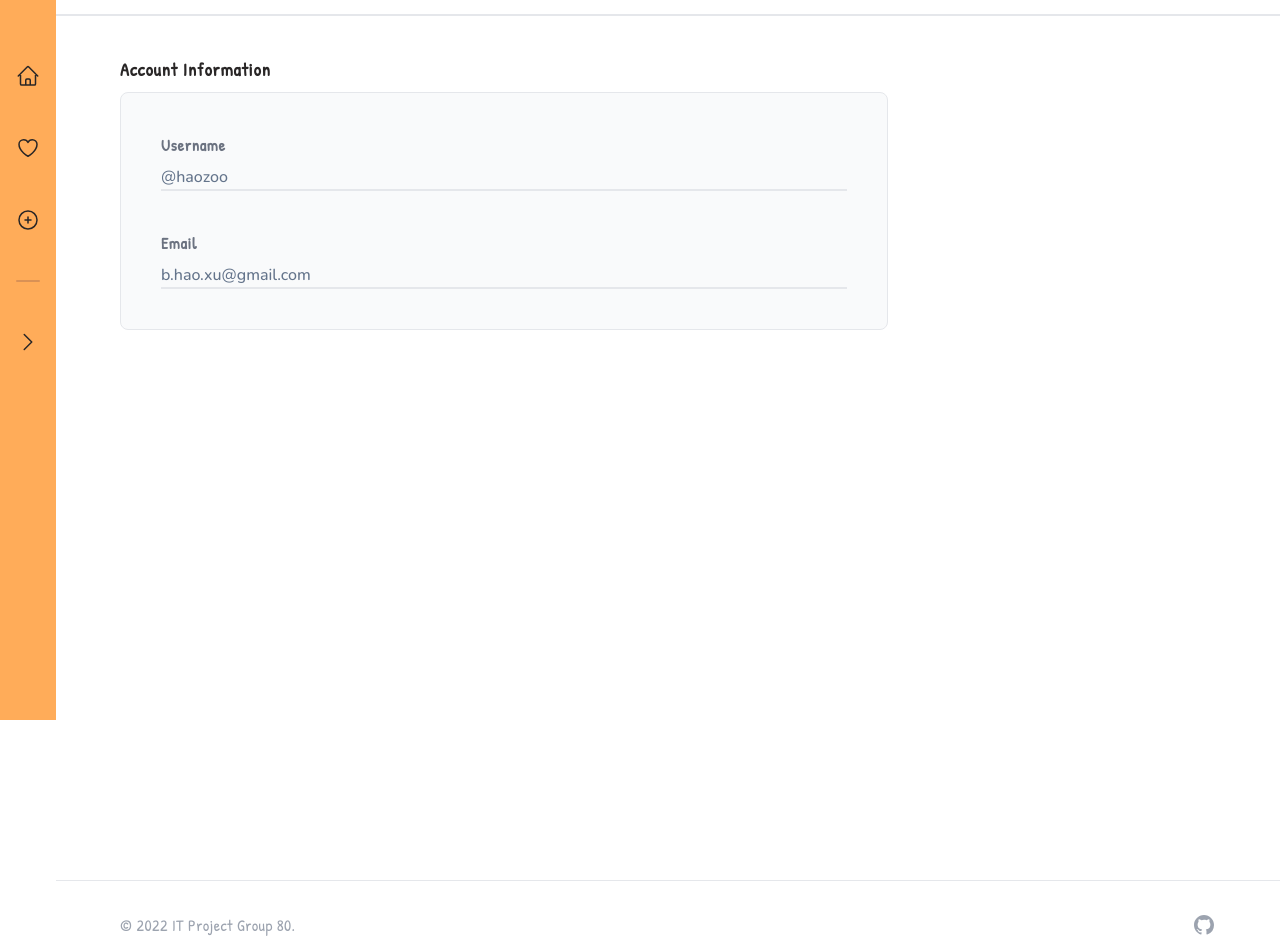
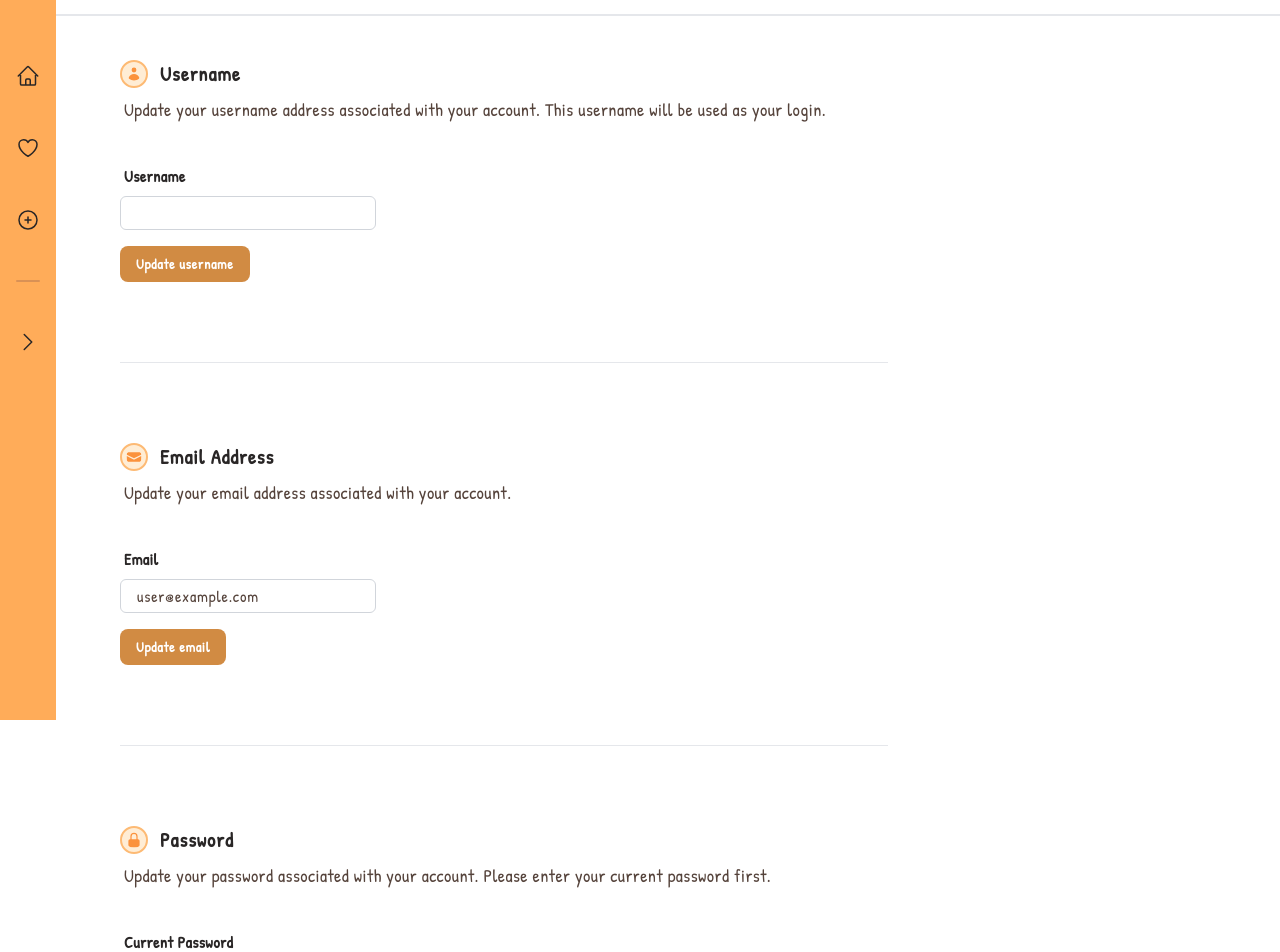
Before and after one commit to haozoo/recipe-book, a Next.js app: page /profile in a window 1280 px wide. Shown: the part 80-1032 px from the top of the page. Built offline with nearby package versions, Linux system fonts and the light colour scheme; no server answers; sample sign-in values are in the browser's storage; a web font is replaced by a local one.

Commit message:
feat: finished profile layout

```diff
--- a/pages/profile/index.js
+++ b/pages/profile/index.js
@@ -1,38 +1,173 @@
-import React from "react";
+import { EnvelopeIcon } from "@heroicons/react/24/outline";
+import React, { useEffect, useState } from "react";
 import UserLayout from "../../components/layout/UserLayout";
+import { useUserAuth } from "../../context/UserAuthContext";
 
-const AccountDetail = ({ label, data, handleEdit }) => {
+const UsernameIcon = () => {
+  return (
+    <svg
+      xmlns="http://www.w3.org/2000/svg"
+      viewBox="0 0 20 20"
+      fill="currentColor"
+      className="flex-shrink-0 h-7 w-7 p-1 bg-orange-100 rounded-full border-2 border-orange-300 text-orange-400"
+    >
+      <path d="M10 8a3 3 0 100-6 3 3 0 000 6zM3.465 14.493a1.23 1.23 0 00.41 1.412A9.957 9.957 0 0010 18c2.31 0 4.438-.784 6.131-2.1.43-.333.604-.903.408-1.41a7.002 7.002 0 00-13.074.003z" />
+    </svg>
+  );
+};
+
+const EmailIcon = () => {
+  return (
+    <svg
+      xmlns="http://www.w3.org/2000/svg"
+      viewBox="0 0 20 20"
+      fill="currentColor"
+      className="flex-shrink-0 h-7 w-7 p-1 bg-orange-100 rounded-full border-2 border-orange-300 text-orange-400"
+    >
+      <path d="M3 4a2 2 0 00-2 2v1.161l8.441 4.221a1.25 1.25 0 001.118 0L19 7.162V6a2 2 0 00-2-2H3z" />
+      <path d="M19 8.839l-7.77 3.885a2.75 2.75 0 01-2.46 0L1 8.839V14a2 2 0 002 2h14a2 2 0 002-2V8.839z" />
+    </svg>
+  );
+};
+
+const PasswordIcon = () => {
+  return (
+    <svg
+      xmlns="http://www.w3.org/2000/svg"
+      viewBox="0 0 20 20"
+      fill="currentColor"
+      className="flex-shrink-0 h-7 w-7 p-1 bg-orange-100 rounded-full border-2 border-orange-300 text-orange-400"
+    >
+      <path
+        fillRule="evenodd"
+        d="M10 1a4.5 4.5 0 00-4.5 4.5V9H5a2 2 0 00-2 2v6a2 2 0 002 2h10a2 2 0 002-2v-6a2 2 0 00-2-2h-.5V5.5A4.5 4.5 0 0010 1zm3 8V5.5a3 3 0 10-6 0V9h6z"
+        clipRule="evenodd"
+      />
+    </svg>
+  );
+};
+
+const UserInfoHeading = ({ heading, text, Icon }) => {
   return (
     <div>
-      <div className="pb-2 text-base font-patrick font-extrabold tracking-wider text-gray-500">
+      <div className="flex items-center gap-3">
+        <Icon />
+        <h1 className="text-xl font-patrick font-extrabold tracking-wider text-chestnut">
+          {heading}
+        </h1>
+      </div>
+      <p className="pl-1 py-2 text-lg font-medium tracking-wide text-hazelnut font-patrick">
+        {text}
+      </p>
+    </div>
+  );
+};
+
+const UserInput = ({ label, value, handleEdit }) => {
+  return (
+    <div>
+      <label
+        className="bg-white px-1 text-base font-patrick font-extrabold tracking-wide text-chestnut"
+        htmlFor="name"
+      >
         {label}
-      </div>
-      <div className="border-x-0 border-t-0 border-b-2 border-gray-200 text-slate-500 text-base font-nunito font-medium">
-        {data}
-      </div>
+      </label>
+      <input
+        className="block w-full rounded-md border border-gray-300 px-4 py-1 my-2 input-font input-focus focus:ring-0"
+        type="text"
+        id="name"
+        value={value}
+        onChange={(e) => handleEdit(e.target.value)}
+      />
     </div>
   );
 };
 
 export default function UserProfilePage() {
+  const [username, setUsername] = useState("");
+  const [email, setEmail] = useState("");
+
+  const [newPassword, setNewPassword] = useState("");
+  const [password, setPassword] = useState("");
+
+  const { user } = useUserAuth();
+
+  useEffect(() => {
+    if (user && !email) {
+      setEmail(user?.email);
+    }
+  }, [user]);
+
   return (
-    <div className="">
-      <div className="flex-1 xl:overflow-y-auto">
-        <div className="max-w-3xl py-10">
-          <div className="pb-2 text-lg font-patrick font-extrabold tracking-wider text-chestnut">
-            Account Information
+    <div className="flex-1 xl:overflow-y-auto max-w-3xl divide-y divide-gray-200">
+      <div className="pt-11 pb-20">
+        <UserInfoHeading
+          heading="Username"
+          text="Update your username address associated with your account. This
+          username will be used as your login."
+          Icon={UsernameIcon}
+        />
+
+        <form className="pt-8 w-full sm:w-1/3">
+          <div>
+            <UserInput
+              label="Username"
+              value={username}
+              handleEdit={setUsername}
+            />
+            <button
+              className="mt-2 py-2 px-4 bg-sajah rounded-lg text-white text-sm font-patrick tracking-wider font-extrabold"
+              type="button"
+            >
+              Update username
+            </button>
           </div>
-          <div className="bg-gray-50 border border-1 border-gray-200 p-6 sm:p-10 rounded-lg">
-            <div className="grid grid-cols-1 gap-y-10 sm:grid-cols-6 sm:gap-x-6">
-              <div className="sm:col-span-6">
-                <AccountDetail label="Username" data="@haozoo" />
-              </div>
-              <div className="sm:col-span-6">
-                <AccountDetail label="Email" data="b.hao.xu@gmail.com" />
-              </div>
-            </div>
+        </form>
+      </div>
+      <div className="py-20">
+        <UserInfoHeading
+          heading="Email Address"
+          text="Update your email address associated with your account."
+          Icon={EmailIcon}
+        />
+        <form className="pt-8 w-full sm:w-1/3">
+          <div>
+            <UserInput label="Email" value={email} handleEdit={setEmail} />
+            <button
+              className="mt-2 py-2 px-4 bg-sajah rounded-lg text-white text-sm font-patrick tracking-wider font-extrabold"
+              type="button"
+            >
+              Update email
+            </button>
           </div>
-        </div>
+        </form>
+      </div>
+      <div className="py-20">
+        <UserInfoHeading
+          heading="Password"
+          text="Update your password associated with your account. Please enter your current password first."
+          Icon={PasswordIcon}
+        />
+        <form className="pt-8 w-full sm:w-1/3">
+          <div>
+            <UserInput
+              label="Current Password"
+              value={password}
+              handleEdit={setPassword}
+            />
+            <UserInput
+              label="New Password"
+              value={newPassword}
+              handleEdit={setNewPassword}
+            />
+            <button
+              className="mt-2 py-2 px-4 bg-sajah rounded-lg text-white text-sm font-patrick tracking-wider font-extrabold"
+              type="button"
+            >
+              Update password
+            </button>
+          </div>
+        </form>
       </div>
     </div>
   );
```
